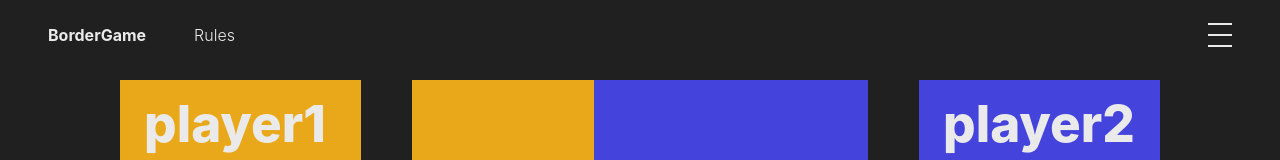
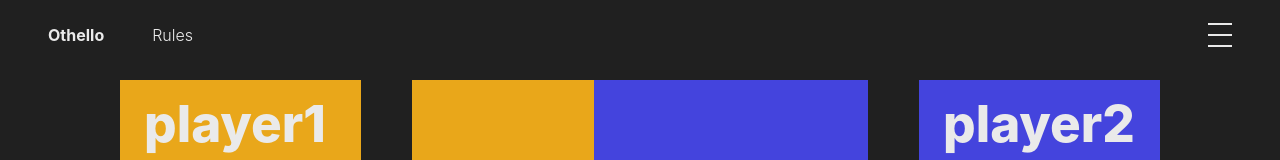
Before and after one commit to yyb02006/Boardgame, a React (Create React App) app: page /othello in a window 1280 px wide. Shown: the top 160 px of the page. Built offline with nearby package versions, Linux system fonts and the light colour scheme.

Commit message:
페이지별 헤더의 title과 gnb의 title이 컨텐츠 내용을 따를 수 있도록 변경

```diff
--- a/package.json
+++ b/package.json
@@ -14,6 +14,7 @@
 		"lodash": "^4.17.21",
 		"react": "^18.2.0",
 		"react-dom": "^18.2.0",
+		"react-helmet-async": "^2.0.4",
 		"react-router-dom": "^6.18.0",
 		"react-scripts": "^5.0.1",
 		"styled-components": "^6.1.0",
--- a/public/index.html
+++ b/public/index.html
@@ -5,10 +5,7 @@
 		<link rel="icon" href="%PUBLIC_URL%/favicon.ico" />
 		<meta name="viewport" content="width=device-width, initial-scale=1" />
 		<meta name="theme-color" content="#000000" />
-		<meta
-			name="description"
-			content="Web site created using create-react-app"
-		/>
+		<meta name="description" content="Web site created using create-react-app" />
 		<link rel="apple-touch-icon" href="%PUBLIC_URL%/logo192.png" />
 		<!--
       manifest.json provides metadata used when your web app is installed on a
@@ -24,10 +21,8 @@
       work correctly both with client-side routing and a non-root public URL.
       Learn how to configure a non-root public URL by running `npm run build`.
     -->
-		<title>The Board Game</title>
 	</head>
 	<body>
-		<noscript>You need to enable JavaScript to run this app.</noscript>
 		<div id="root"></div>
 		<!--
       This HTML file is a template.
--- a/src/App.tsx
+++ b/src/App.tsx
@@ -8,11 +8,12 @@
 import Othello from '#routes/Othello';
 import BorderGame from '#routes/BorderGame';
 import Home from '#routes/Home';
+import { HelmetProvider } from 'react-helmet-async';
 
-const withHeader = (component: React.ReactNode) => {
+const withHeader = (component: React.ReactNode, title: string) => {
 	return (
 		<>
-			<Header title={'BorderGame'} />
+			<Header title={title} />
 			{component}
 		</>
 	);
@@ -22,17 +23,19 @@
 	return (
 		<BrowserRouter>
 			<GlobalStyle />
+			<HelmetProvider>
 				<AppProvider>
 					<div className="App" style={{ position: 'relative' }}>
 						<Routes>
 							<Route path="/" element={<Home />} />
-						<Route path="/border-game" element={withHeader(<BorderGame />)} />
-						<Route path="/card-flipper" element={withHeader(<CardFlipper />)} />
-						<Route path="/othello" element={withHeader(<Othello />)} />
+							<Route path="/border-game" element={withHeader(<BorderGame />, 'BorderGame')} />
+							<Route path="/card-flipper" element={withHeader(<CardFlipper />, 'CardFlipper')} />
+							<Route path="/othello" element={withHeader(<Othello />, 'Othello')} />
 							<Route path="/test" element={<Test />} />
 						</Routes>
 					</div>
 				</AppProvider>
+			</HelmetProvider>
 		</BrowserRouter>
 	);
 }
--- a/src/components/Header.tsx
+++ b/src/components/Header.tsx
@@ -3,6 +3,7 @@
 import { fadeInZ } from '#styles/animations';
 import { fullWidthHeight } from '#styles/theme';
 import React, { useEffect } from 'react';
+import { Helmet } from 'react-helmet-async';
 import { NavLink, useLocation } from 'react-router-dom';
 import styled from 'styled-components';
 
@@ -310,6 +311,9 @@
 	}, [pageState]);
 	return (
 		<Layout>
+			<Helmet>
+				<title>{title}</title>
+			</Helmet>
 			<LogoSection title={title}></LogoSection>
 			<HambergerMenu>
 				{isMenuOpen ? (
```
Also changed, not shown: 1 other file (tests, documents, lock files or other folders). Lines whose indentation alone changed are shown as unchanged.
